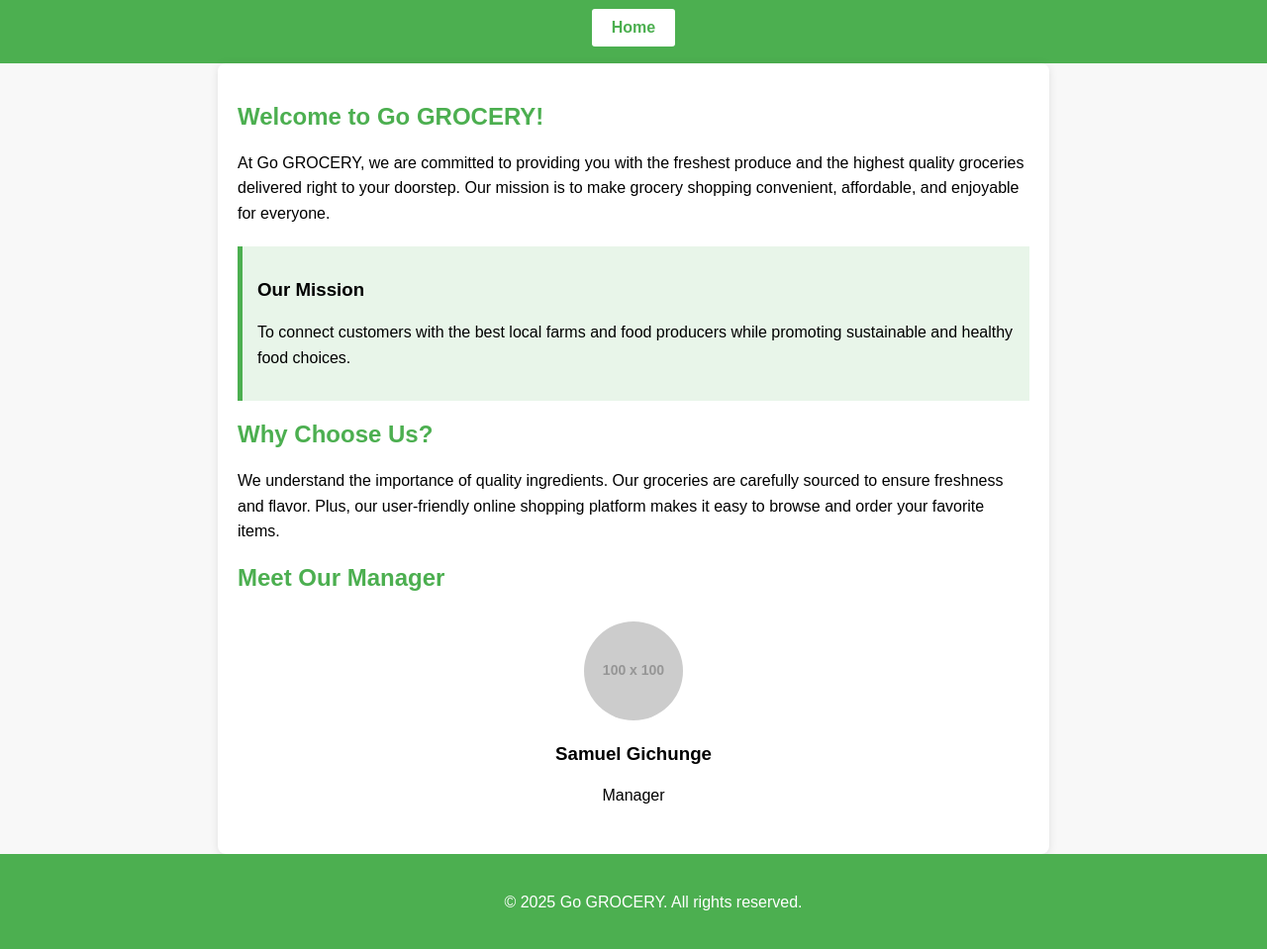
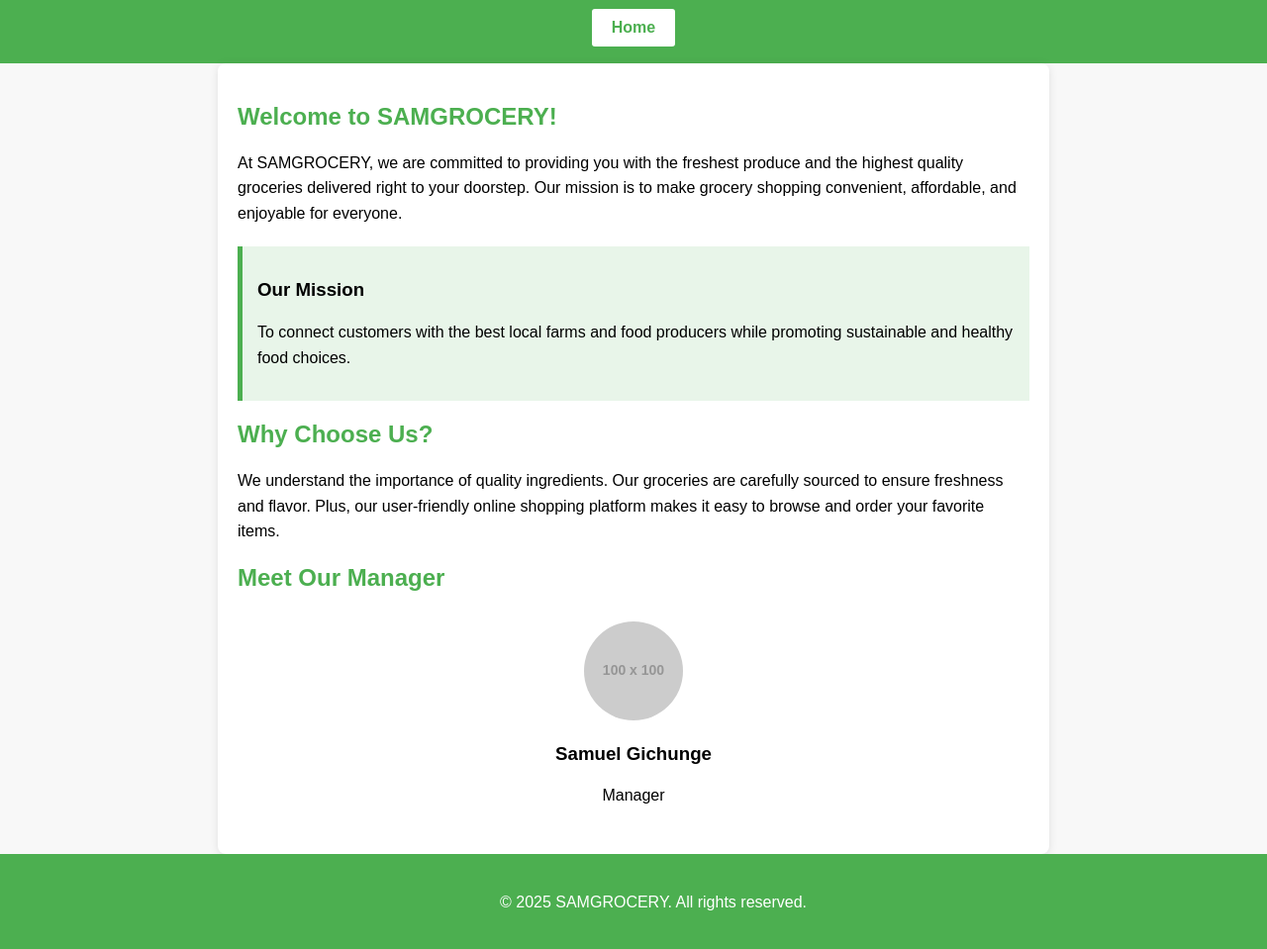
Before and after one commit to madhifidy-bot/grocery-website, a plain HTML site: page about us.html in a window 1280 px wide. Shown: the part 55-1014 px from the top of the page at 99% size. Drawn offline with Linux system fonts and the light colour scheme; placeholder pictures from the web are drawn by us.

Commit message:
Add files via upload

```diff
--- a/about us.html
+++ b/about us.html
@@ -80,11 +80,11 @@
 <body>
     <header>
         <h1>About Us</h1>
-        <a href="index.html" class="home-button">Home</a>
+        <a href="home.html" class="home-button">Home</a>
     </header>
     <div class="container">
-        <h2>Welcome to Go GROCERY!</h2>
-        <p>At Go GROCERY, we are committed to providing you with the freshest produce and the highest quality groceries delivered right to your doorstep. Our mission is to make grocery shopping convenient, affordable, and enjoyable for everyone.</p>
+        <h2>Welcome to SAMGROCERY!</h2>
+        <p>At  SAMGROCERY, we are committed to providing you with the freshest produce and the highest quality groceries delivered right to your doorstep. Our mission is to make grocery shopping convenient, affordable, and enjoyable for everyone.</p>
 
         <div class="mission">
             <h3>Our Mission</h3>
@@ -104,7 +104,7 @@
         </div>
     </div>
     <footer>
-        <p>&copy; 2025 Go GROCERY. All rights reserved.</p>
+        <p>&copy; 2025  SAMGROCERY. All rights reserved.</p>
     </footer>
 </body>
 </html>
```
Also changed, not shown: order_confirmation.html (+2 -2 lines).
